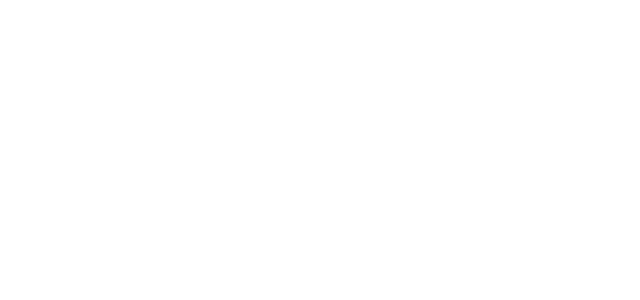
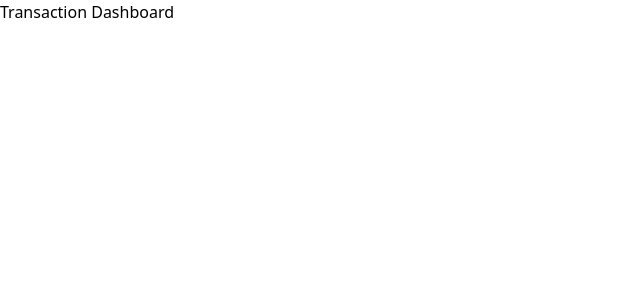
Before and after one commit to kalesha-zluri/CSVSync, a React (Vite) app: page / in a window 1280 px wide. Shown: the top 300 px of the page, without its empty margins (0-640 px from the left). Built offline with nearby package versions, Linux system fonts and the light colour scheme.

Commit message:
add TransactionDashboard component and types for transaction management

```diff
--- a/src/App.tsx
+++ b/src/App.tsx
@@ -1,7 +1,7 @@
-
+import {TransactionDashboard} from './components/TransactionDashboard';
 
 function App() {
-  return (<></>
+  return (<TransactionDashboard />
   );
 }
 
--- /dev/null
+++ b/src/components/TransactionDashboard.tsx
@@ -0,0 +1,10 @@
+
+const TransactionDashboard = () => {
+  return (
+    <div>
+      <h1>Transaction Dashboard</h1>
+    </div>
+  );
+}
+
+export { TransactionDashboard };
```
Also changed, not shown: src/types.ts (added, +35 -0 lines), 1 other file (tests, documents, lock files or other folders).
